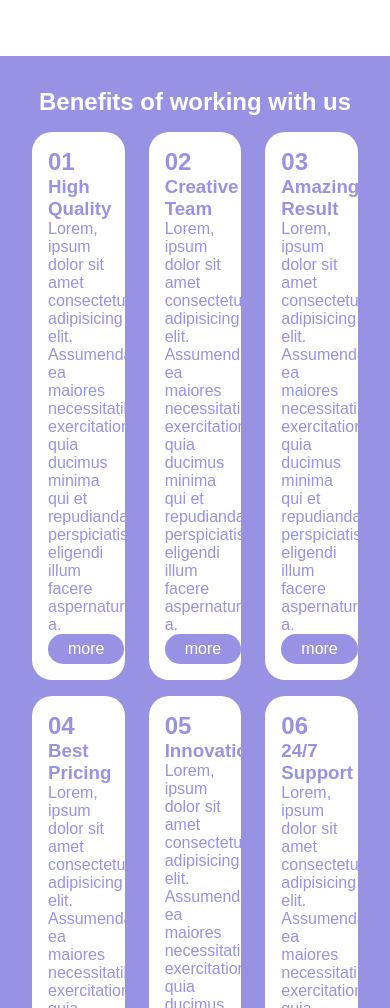
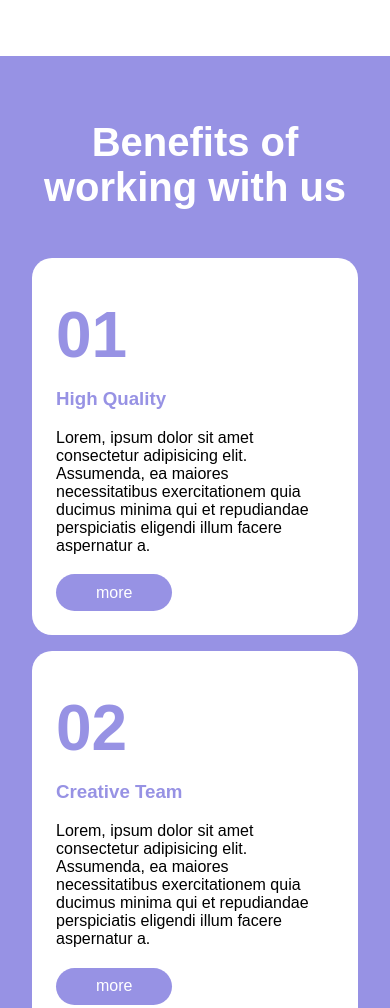
Before and after one commit to FontaMatte/htmlcss-responsive-layout, a plain HTML site: page index.html in a window 390 px wide. Shown: the part 4176-5184 px from the top of the page. Drawn offline with Linux system fonts and the light colour scheme.

Commit message:
Completata sezione features

```diff
--- a/style.css
+++ b/style.css
@@ -129,6 +129,7 @@ body {
 
 .button.purple.more {
     background-color: var(--bg-purple);
+    padding: 0.6rem 2.5rem;
 }
 /* REGOLE HEADER */
 header {
@@ -340,8 +341,23 @@ header {
     background-color: white;
     color: var(--color-purple);
     margin-top: 1rem;
-    padding: 1rem;
+    padding: 1.5rem;
     border-radius: 20px;
+}
+
+#benefit .benefit-container .benefit h2 {
+    font-size: 4rem;
+    padding: 1rem 0;
+}
+
+#benefit h2:first-child {
+    font-size: 2.5rem;
+    padding: 2rem 0;
+}
+
+#benefit .benefit-container .benefit p {
+    color: black;
+    padding: 1.2rem 0;
 }
 
 /* regole about us */
@@ -421,6 +437,10 @@ footer {
     .review-text {
         width: 100%;
     }
+
+    .benefit-container .benefit {
+        width:calc(50% - 1.5rem);
+    }
 }
 
 
@@ -460,4 +480,8 @@ footer {
     .review-text {
         width: 100%;
     }
+
+    .benefit-container .benefit {
+        width:100%;
+    }
 }
```
